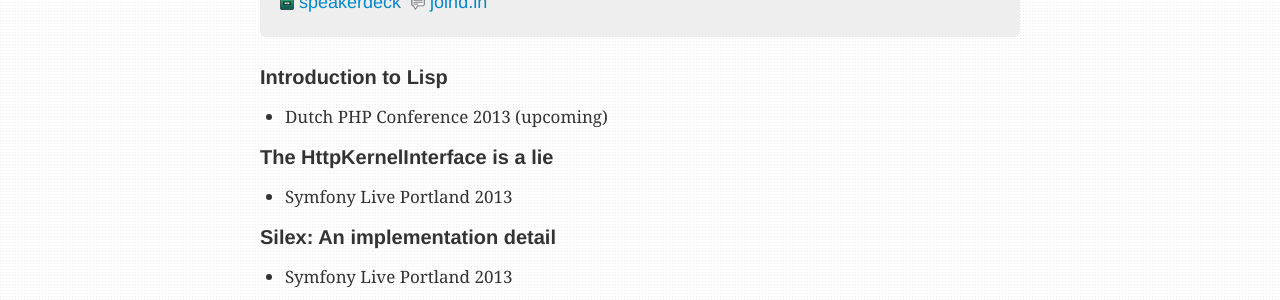
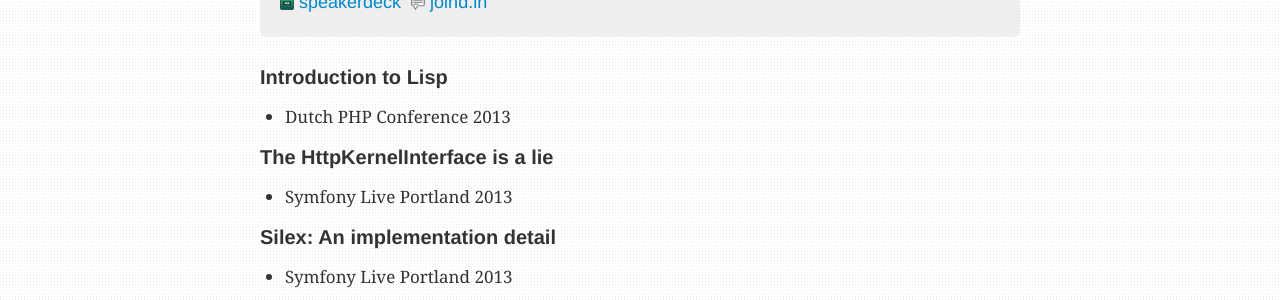
Before and after one commit to igorw/weblog, a Jekyll site: the page built from talks.md, in a window 1280 px wide. Shown: the part 148-448 px from the top of the page. Built offline with Jekyll 4.4.1, drawn with Linux system fonts in a browser that asks for light colours; Markdown is read by kramdown in place of the engine named in the settings.

Commit message:
Introduction to Lisp - done

```diff
--- a/talks.md
+++ b/talks.md
@@ -6,7 +6,7 @@
 
 ### Introduction to Lisp
 
-* Dutch PHP Conference 2013 (upcoming)
+* Dutch PHP Conference 2013
 
 ### The HttpKernelInterface is a lie
 
```
